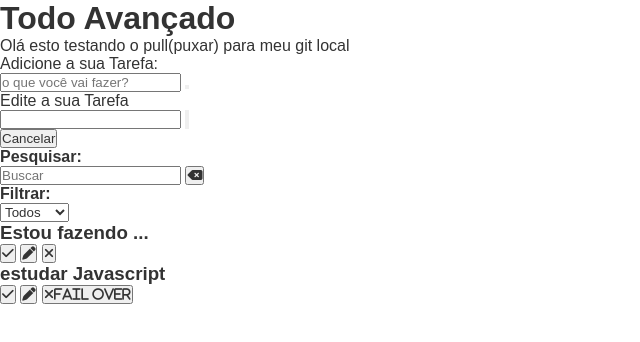
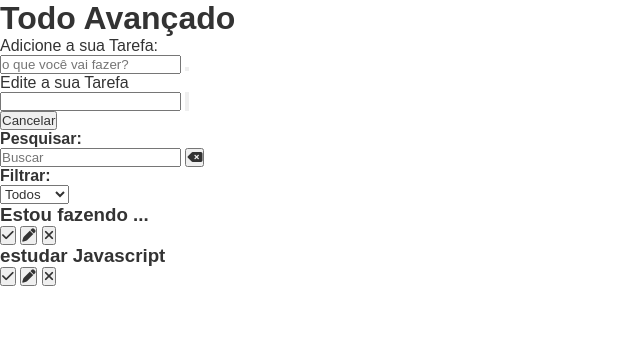
Before and after one commit to Camargofox/To-Do-List, a plain HTML site: page index.html in a window 1280 px wide. Shown: the whole page, without its empty margins (0-640 px from the left). Drawn offline with Linux system fonts and the light colour scheme; some icons are missing.

Commit message:
correção do erro

```diff
--- a/index.html
+++ b/index.html
@@ -21,7 +21,6 @@
    <div class="todo-containers">
     <header>
         <h1>Todo Avançado</h1>
-        <p>Olá esto testando o pull(puxar) para meu git local</p>
     </header>
     <form id="todo-form">
         <p>Adicione a sua Tarefa:</p>
@@ -82,7 +81,7 @@
                     <i class="fa-solid fa-pen"></i>
                 </button >
                 <button class="remove-todo">
-                    <i class="fa-solid fa-xmark">fail over</i>
+                    <i class="fa-solid fa-xmark"></i>
                 </button>
             </div>
         </div>
```
